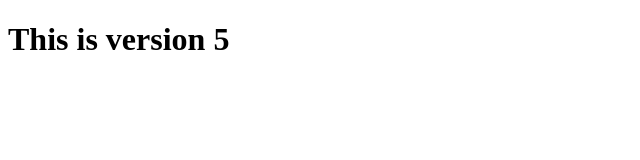
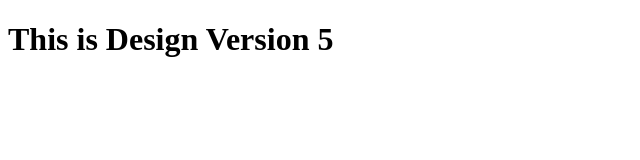
Before and after one commit to rahulkallur/myrepo, a plain HTML site: page index.html in a window 1280 px wide. Shown: the whole page, without its empty margins (0-640 px from the left). Drawn offline with Linux system fonts and the light colour scheme.

Commit message:
fixed version

```diff
--- a/index.html
+++ b/index.html
@@ -7,6 +7,6 @@
     <title>Document</title>
   </head>
   <body>
-    <h1>This is version 5</h1>
+    <h1>This is Design Version 5</h1>
   </body>
 </html>
```
